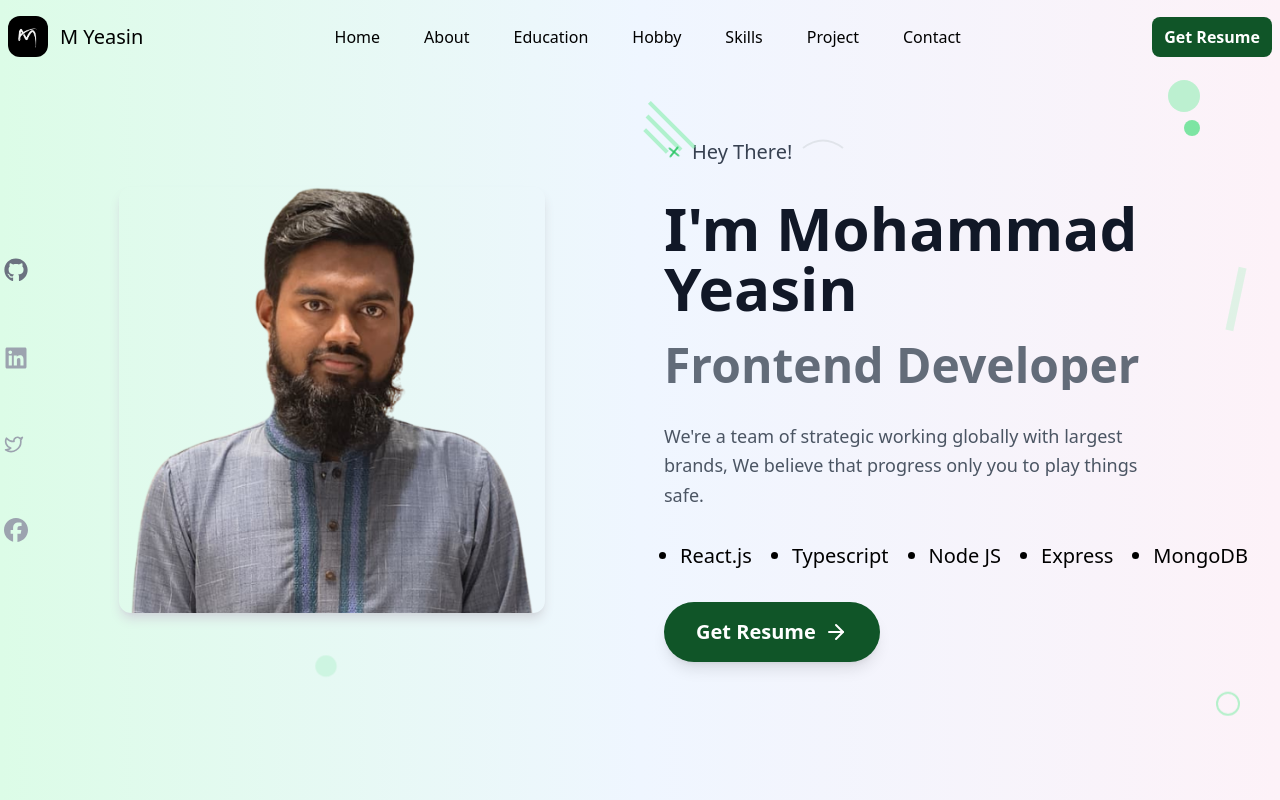
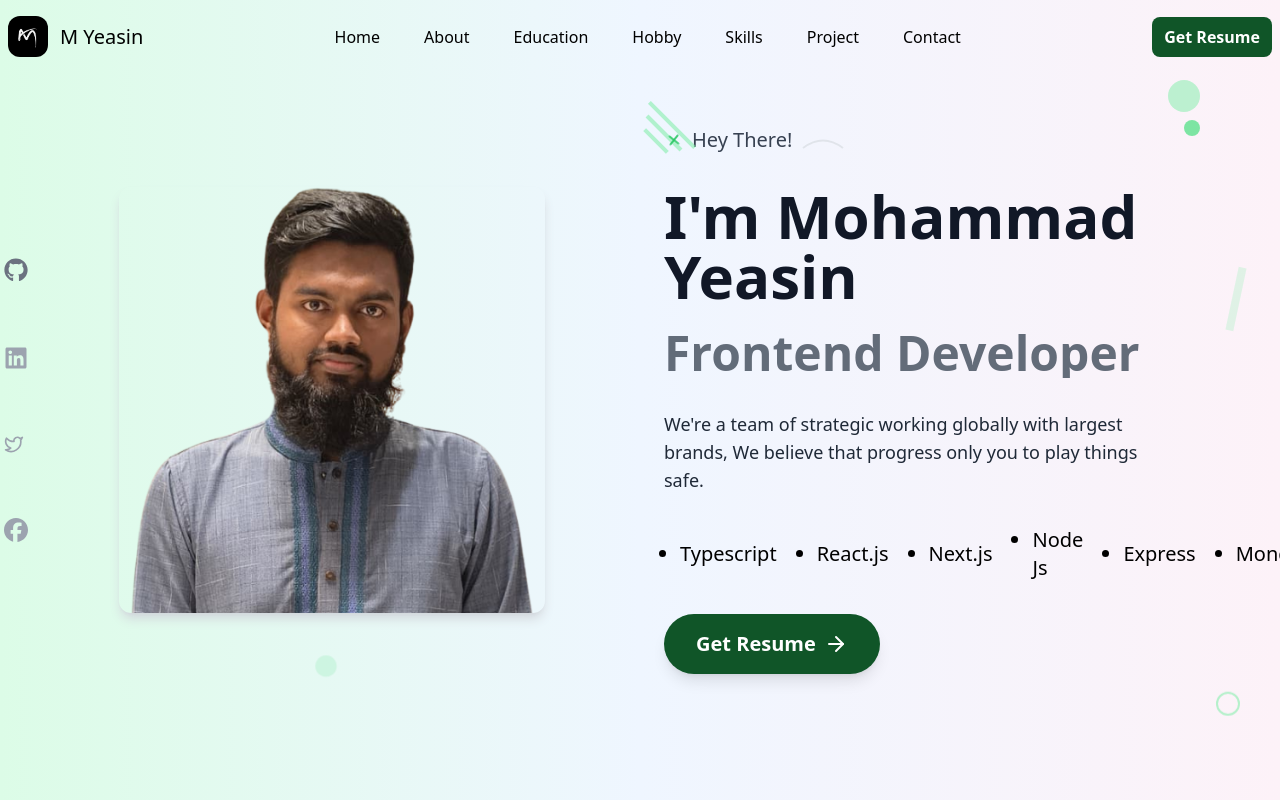
Before and after one commit to mdYeasinIslam/My_Portfolio, a Next.js app: page / in a window 1280 px wide. Shown: the top 800 px of the page. Built offline with nearby package versions, Linux system fonts and the light colour scheme.

Commit message:
update tack stack

```diff
--- a/src/components/Home/Banner/HeroBanner.tsx
+++ b/src/components/Home/Banner/HeroBanner.tsx
@@ -168,14 +168,15 @@ export default function HeroBanner() {
               </div>
 
               {/* Description */}
-              <p className="text-gray-600 text-lg leading-relaxed max-w-lg animate-fade-in-up delay-300">
+              <p className="text-gray-800 text-lg  max-w-lg animate-fade-in-up delay-300">
                 We're a team of strategic working globally with largest brands,
                 We believe that progress only you to play things safe.
               </p>
-              <ul className="list-disc text-black grid grid-cols-3 xl:flex justify-center items-center md:justify-start xl:gap-10 font-medium relative xl:left-4 lg:text-xl">
+              <ul className="list-disc text-black grid grid-cols-3 xl:flex justify-center items-center md:justify-start xl:gap-10 font-medium relative xl:left-4 lg:text-xl max-md:pl-5">
+                <li>Typescript</li>
                 <li>React.js</li>
-                <li>Typescript</li>
-                <li>Node JS</li>
+                <li>Next.js</li>
+                <li>Node Js</li>
                 <li>Express</li>
                 <li>MongoDB</li>
               </ul>
```
